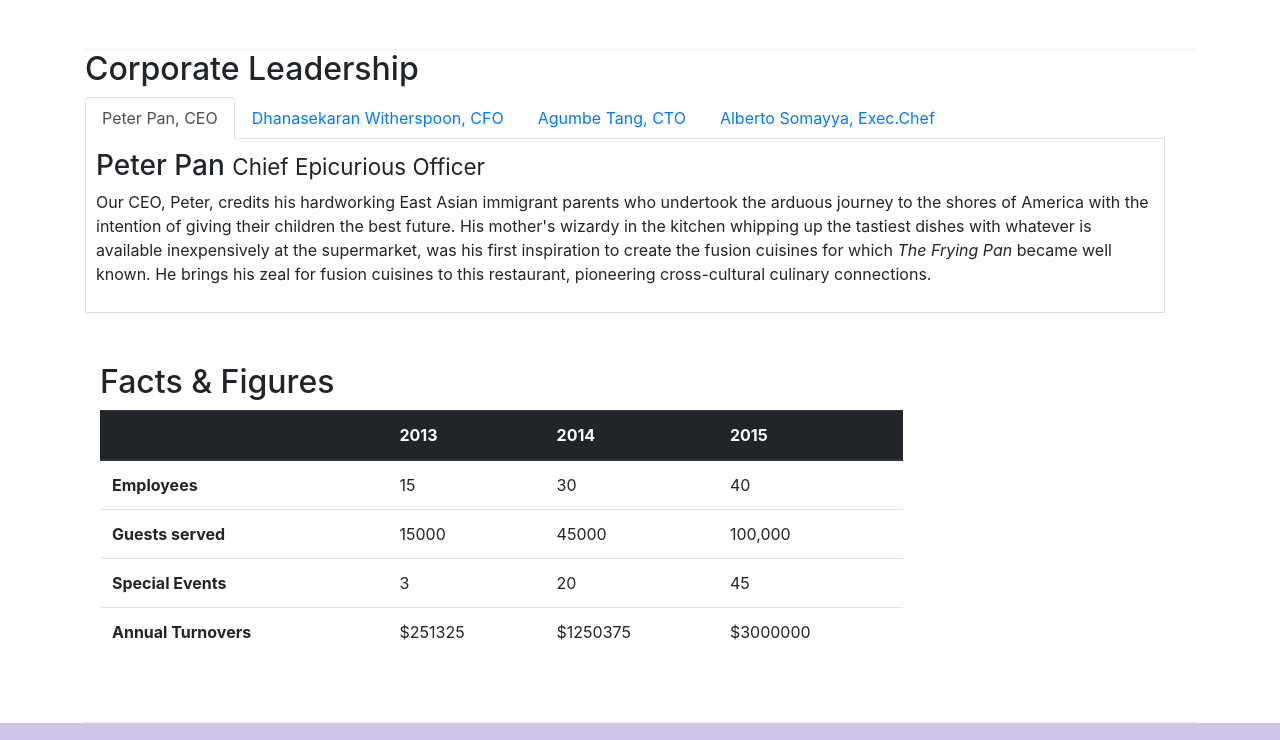
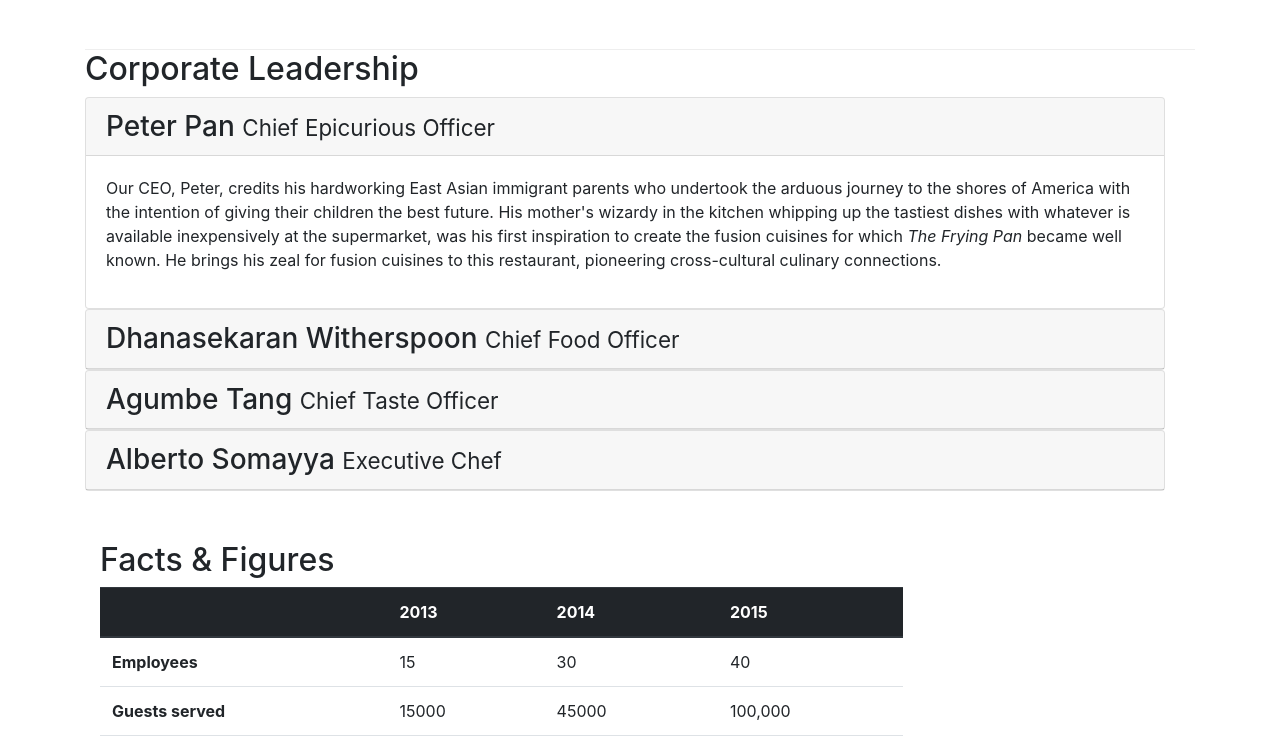
Before and after one commit to Nandini2245/git-test3, a website: page aboutus.html in a window 1280 px wide. Shown: the part 968-1708 px from the top of the page. Drawn offline with nearby package versions, Linux system fonts and the light colour scheme.

Commit message:
accordion

```diff
--- a/aboutus.html
+++ b/aboutus.html
@@ -96,40 +96,60 @@
         <div class="row col-12">
             <div >
                 <h2>Corporate Leadership</h2>
-                <ul class="nav nav-tabs">
-                    <li class="nav-item">
-                        <a class="nav-link active" href="#peter"
-                        role="tab" data-toggle="tab">Peter Pan, CEO</a>
-                    </li>
-                    <li class="nav-item">
-                        <a class="nav-link" href="#dhana"
-                        role="tab" data-toggle="tab">Dhanasekaran Witherspoon, CFO</a>
-                    </li>
-                    <li class="nav-item">
-                        <a class="nav-link" href="#agumbe"
-                        role="tab" data-toggle="tab">Agumbe Tang, CTO</a>
-                    </li>
-                    <li class="nav-item">
-                        <a class="nav-link" href="#alberto"
-                        role="tab" data-toggle="tab">Alberto Somayya, Exec.Chef</a>
-                    </li>
-                </ul>
-                <div class="tab-content">
-                    <div role="tabpanel" class="tab-pane fade show active" id="peter">
-                        <h3>Peter Pan <small>Chief Epicurious Officer</small></h3>
-                        <p class="d-none d-sm-block">Our CEO, Peter, credits his hardworking East Asian immigrant parents who undertook the arduous journey to the shores of America with the intention of giving their children the best future. His mother's wizardy in the kitchen whipping up the tastiest dishes with whatever is available inexpensively at the supermarket, was his first inspiration to create the fusion cuisines for which <em>The Frying Pan</em> became well known. He brings his zeal for fusion cuisines to this restaurant, pioneering cross-cultural culinary connections.</p>
+
+                <div id="accordion">
+                    <div class="card">
+                        <div class="card-header" role="tab" id="peterhead">
+                            <h3 class="mb-0"><a data-toggle="collapse" data-target="#peter">Peter Pan <small>Chief Epicurious Officer</small></a></h3>
+                        </div>
+                        <div role="tabpanel" class="collapse show" id="peter" data-parent="#accordion">
+                            <div class="card-body">
+                                <p class="d-none d-sm-block">Our CEO, Peter, credits his hardworking East Asian immigrant parents who undertook the arduous journey to the shores of America with the intention of giving their children the best future. His mother's wizardy in the kitchen whipping up the tastiest dishes with whatever is available inexpensively at the supermarket, was his first inspiration to create the fusion cuisines for which <em>The Frying Pan</em> became well known. He brings his zeal for fusion cuisines to this restaurant, pioneering cross-cultural culinary connections.</p>
+
+                            </div>
+                        </div>
                     </div>
-                    <div role="tabpanel" class="tab-pane fade" id="dhana">
-                        <h3>Dhanasekaran Witherspoon <small>Chief Food Officer</small></h3>
-                        <p class="d-none d-sm-block">Our CFO, Danny, as he is affectionately referred to by his colleagues, comes from a long established family tradition in farming and produce. His experiences growing up on a farm in the Australian outback gave him great appreciation for varieties of food sources. As he puts it in his own words, <em>Everything that runs, wins, and everything that stays, pays!</em></p>
+                    <div class="card">
+                        <div class="card-header" role="tab" id="dannyhead">
+                            <h3 class="mb-0">
+                            <a class="collapsed" data-toggle="collapse" data-target="#danny">
+                            Dhanasekaran Witherspoon <small>Chief Food Officer</small>
+                            </a>
+                            </h3>
+                        </div>
+                        <div class="collapse" id="danny" data-parent="#accordion">
+                            <div class="card-body">
+                                <p class="d-none d-sm-block">Our CFO, Danny, as he is affectionately referred to by his colleagues, comes from a long established family tradition in farming and produce. His experiences growing up on a farm in the Australian outback gave him great appreciation for varieties of food sources. As he puts it in his own words, <em>Everything that runs, wins, and everything that stays, pays!</em></p>
+                            </div>
+                        </div>
                     </div>
-                    <div role="tabpanel" class="tab-pane fade" id="agumbe">
-                        <h3>Agumbe Tang <small>Chief Taste Officer</small></h3>
-                        <p class="d-none d-sm-block">Blessed with the most discerning gustatory sense, Agumbe, our CTO, personally ensures that every dish that we serve meets his exacting tastes. Our chefs dread the tongue lashing that ensues if their dish does not meet his exacting standards. He lives by his motto, <em>You click only if you survive my lick.</em></p>
+                    <div class="card">
+                        <div class="card-header" role="tab" id="agumbehead">
+                            <h3 class="mb-0">
+                            <a class="collapsed" data-toggle="collapse" data-target="#agumbe">
+                            Agumbe Tang <small>Chief Taste Officer</small>
+                            </a>
+                            </h3>
+                        </div>
+                        <div class="collapse" id="agumbe" data-parent="#accordion">
+                            <div class="card-body">
+                            <p class="d-none d-sm-block">Blessed with the most discerning gustatory sense, Agumbe, our CFO, personally ensures that every dish that we serve meets his exacting tastes. Our chefs dread the tongue lashing that ensues if their dish does not meet his exacting standards. He lives by his motto, <em>You click only if you survive my lick.</em></p>
+                            </div>
+                        </div>
                     </div>
-                    <div role="tabpanel" class="tab-pane fade" id="alberto">
-                        <h3>Alberto Somayya <small>Executive Chef</small></h3>
-                        <p class="d-none d-sm-block">Award winning three-star Michelin chef with wide International experience having worked closely with whos-who in the culinary world, he specializes in creating mouthwatering Indo-Italian fusion experiences. He says, <em>Put together the cuisines from the two craziest cultures, and you get a winning hit! Amma Mia!</em></p>
+                    <div class="card">
+                        <div class="card-header" role="tab" id="albertohead">
+                            <h3 class="mb-0">
+                            <a class="collapsed" data-toggle="collapse" data-target="#alberto">
+                            Alberto Somayya <small>Executive Chef</small>
+                            </a>
+                            </h3>
+                        </div>
+                        <div class="collapse" id="alberto" data-parent="#accordion">
+                            <div class="card-body">
+                                <p class="d-none d-sm-block">Award winning three-star Michelin chef with wide International experience having worked closely with whos-who in the culinary world, he specializes in creating mouthwatering Indo-Italian fusion experiences. He says, <em>Put together the cuisines from the two craziest cultures, and you get a winning hit! Amma Mia!</em></em></p>
+                            </div>
+                        </div>
                     </div>
                 </div>
             </div>
```
